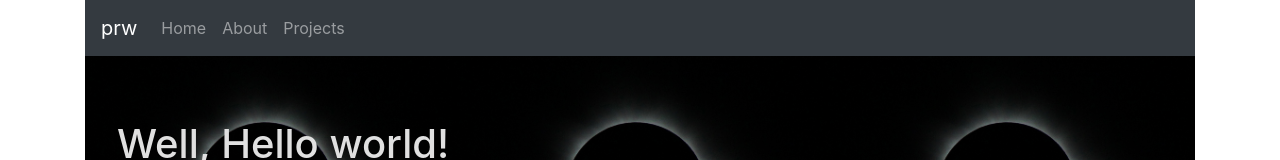
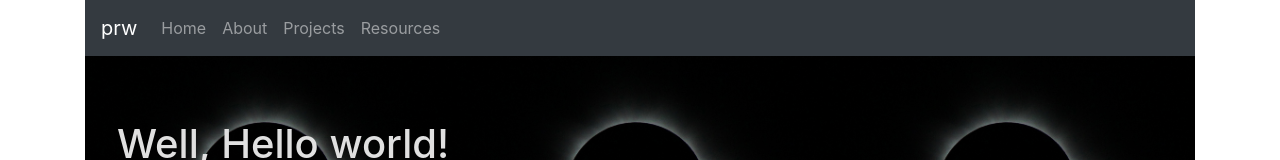
Before and after one commit to paulreyneveld/prw-production, a React (Create React App) app in the folder prw-front-end/: page / in a window 1280 px wide. Shown: the top 160 px of the page. Built offline with nearby package versions, Linux system fonts and the light colour scheme.

Commit message:
Added resources link

```diff
--- a/prw-front-end/src/components/Header.js
+++ b/prw-front-end/src/components/Header.js
@@ -19,6 +19,9 @@ const Header = () => {
             <Nav.Item>
                 <Nav.Link as={Link} to="/projects">Projects</Nav.Link>
             </Nav.Item>
+            <Nav.Item>
+                <Nav.Link as={Link} to="/resources">Resources</Nav.Link>
+            </Nav.Item>
             </Nav>
         </Navbar>
 
```
